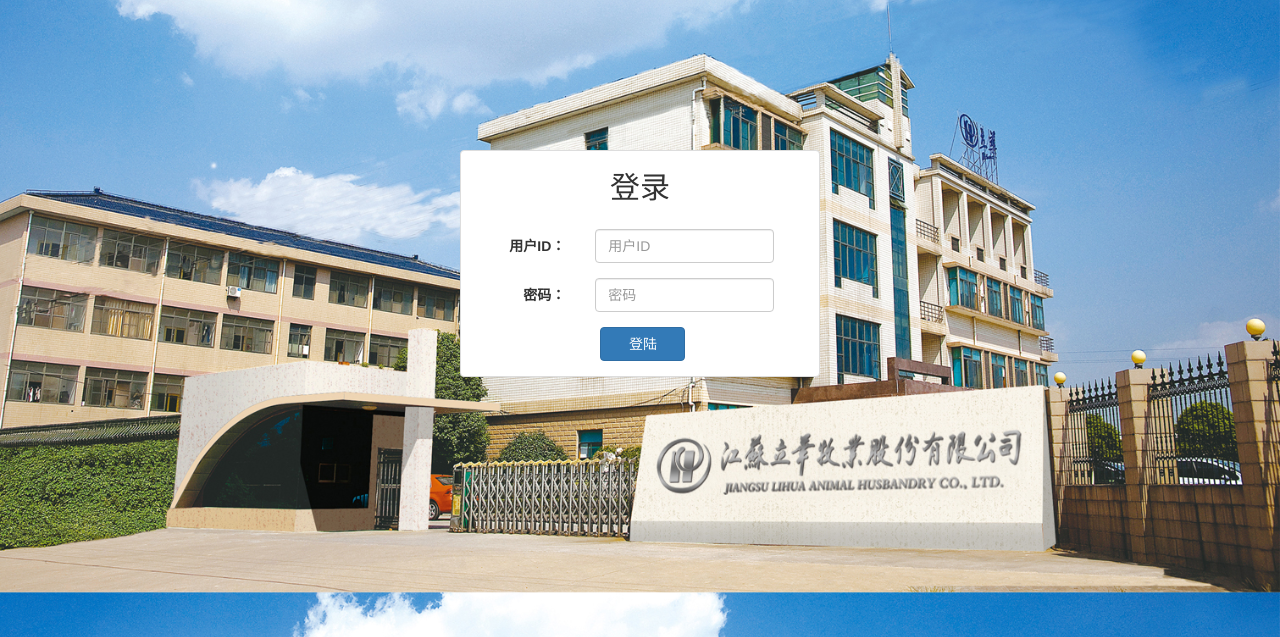
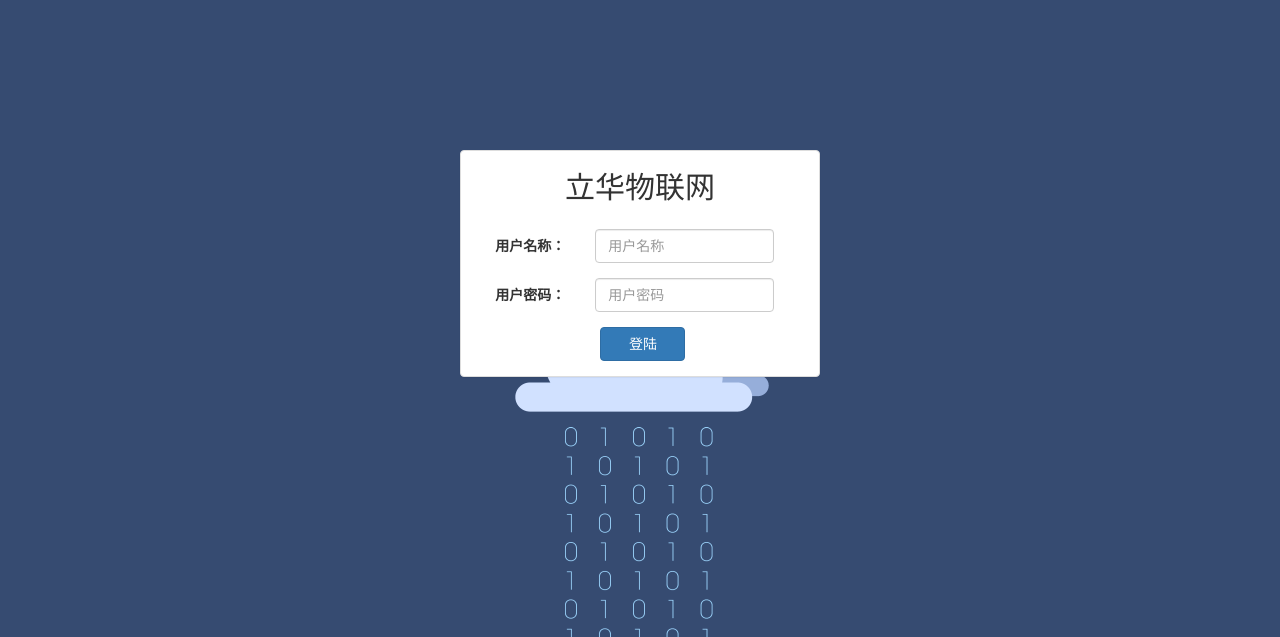
Before and after one commit to TangbaoofChina/lihuaiot01, a Java web app: template src/main/webapp/WEB-INF/jsp/login.jsp in a window 1280 px wide. Shown: the top 637 px of the page. Run offline with Spring Boot 4, a stand-in JSP engine, Linux system fonts and the light colour scheme; the template is opened without the code that fills it, so the values that code supplies are empty; the project's own start-up code is not run, and a stand-in starts its controllers and pages.

Commit message:
Merge branch 'master' of https://gitee.com/YanFaZu/lihuaiot01
# Please enter a commit message to explain why this merge is necessary,
# especially if it merges an updated upstream into a topic branch.
#
# Lines starting with '#' will be ignored, and an empty message aborts
# the commit.

```diff
--- a/src/main/webapp/WEB-INF/jsp/login.jsp
+++ b/src/main/webapp/WEB-INF/jsp/login.jsp
@@ -23,7 +23,7 @@
 
                 <!-- 登陆面板的标题 -->
                 <div class="panel-title" style="text-align: center">
-                    <h2>登录</h2>
+                    <h2>立华物联网</h2>
                 </div>
 
                 <!-- 登陆面板的主体 -->
@@ -33,21 +33,21 @@
                     <form id="login_form" class="form-horizontal" style="">
                         <%--<div id="login_form" class="form-horizontal">--%>
                         <div class="form-group">
-                            <label class="control-label col-md-4 col-sm-4">用户ID：</label>
+                            <label class="control-label col-md-4 col-sm-4">用户名称：</label>
                             <div class="col-md-7 col-sm-7">
                                 <input type="text" id="userID" class="form-control"
-                                       placeholder="用户ID" name="userID"/>
+                                       placeholder="用户名称" name="userID"/>
                             </div>
                         </div>
 
                         <div class="form-group">
                             <label class="control-label col-md-4 col-sm-4">
                                 <!-- <span class="glyphicon glyphicon-lock"></span> -->
-                                密码：
+                                用户密码：
                             </label>
                             <div class="col-md-7 col-sm-7">
                                 <input type="password" id="password" class="form-control"
-                                       placeholder="密码" name="password">
+                                       placeholder="用户密码" name="password">
                             </div>
                         </div>
 
--- a/src/main/webapp/css/login.css
+++ b/src/main/webapp/css/login.css
@@ -1,7 +1,10 @@
 body {
-	background: url(../../lihuaiot01/images/b.jpg);
+	background: url(../../lihuaiot01/images/c.png);
+	/*background: lightskyblue;*/
 	background-size: 100%;
-	background-position: center;
+	background-repeat:no-repeat;
+	background-attachment:fixed;
+	background-position:center;
 
 	margin-top:150px;
 }
```
Also changed, not shown: src/main/webapp/images/c.png (added).
